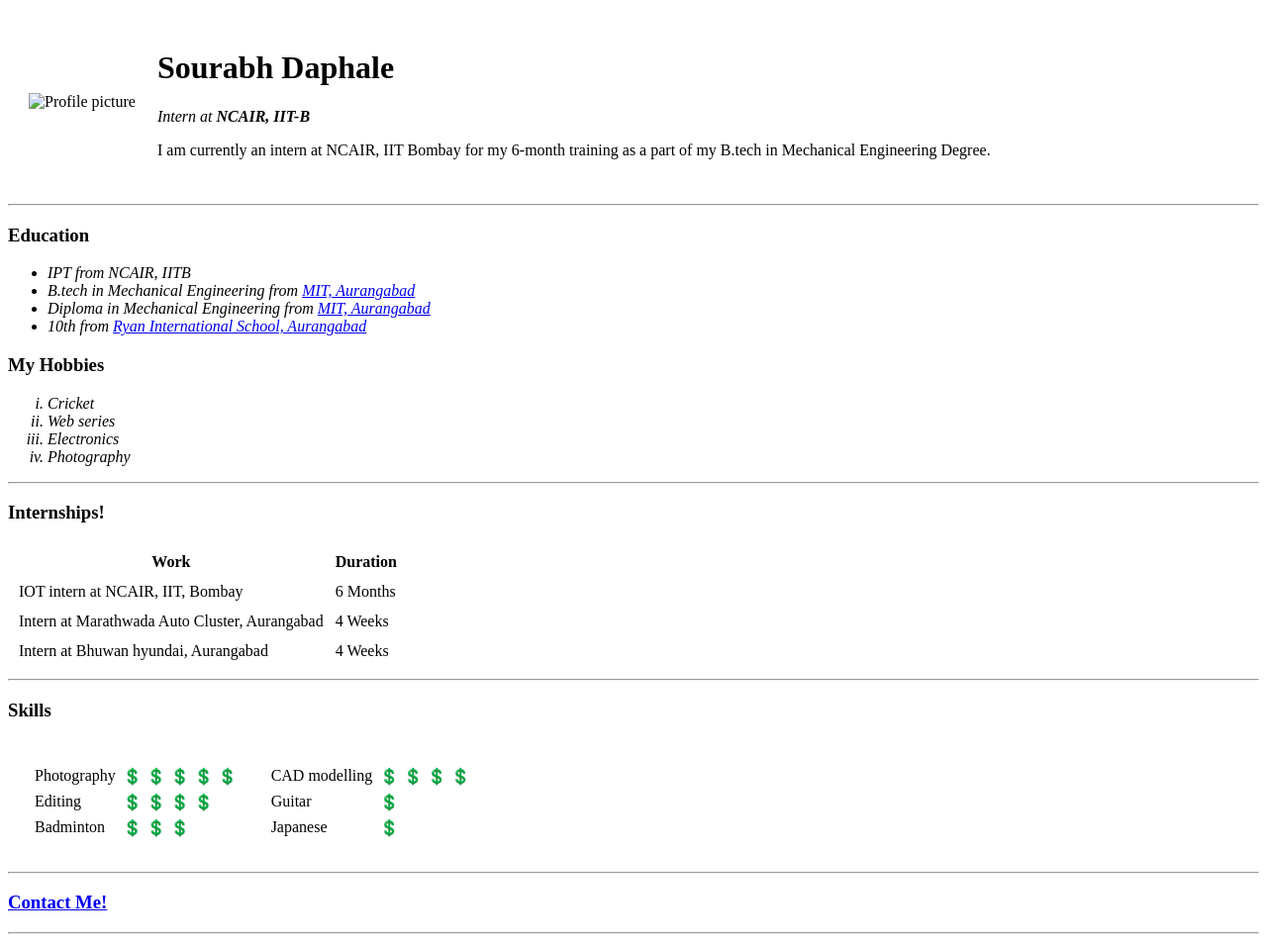
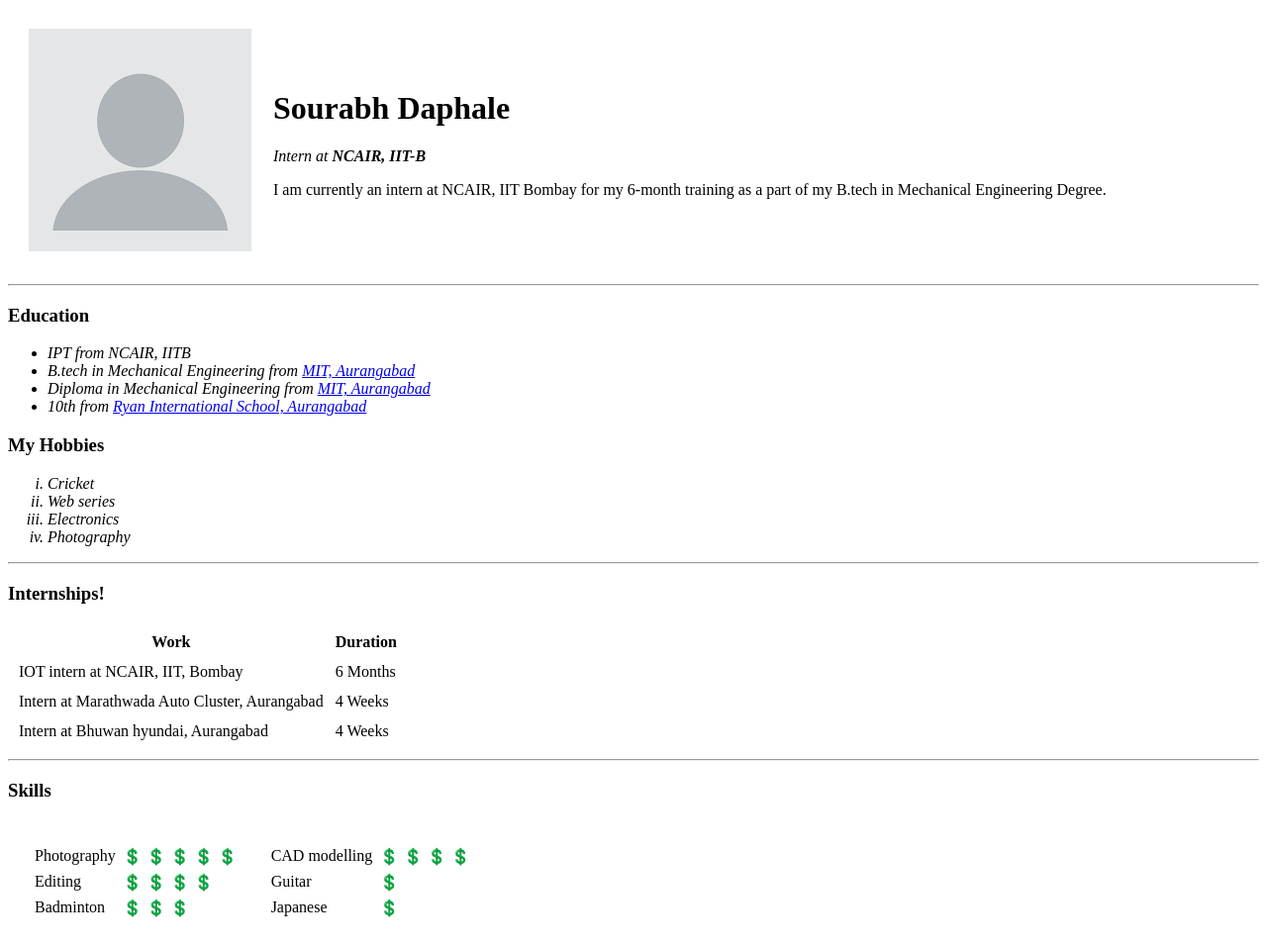
Before and after one commit to SourabhDaphale/CV, a plain HTML site: page index.html in a window 1280 px wide. Shown: the top 957 px of the page at 99% size. Drawn offline with Linux system fonts and the light colour scheme.

Commit message:
Update index.html

```diff
--- a/index.html
+++ b/index.html
@@ -10,7 +10,7 @@
   <table cellspacing="20">
     <tr>
       <td>
-        <img src="images/anony.png" alt="Profile picture">
+        <img src="anony.png" alt="Profile picture">
       </td>
       <td>
         <h1> Sourabh Daphale</h1>
```
